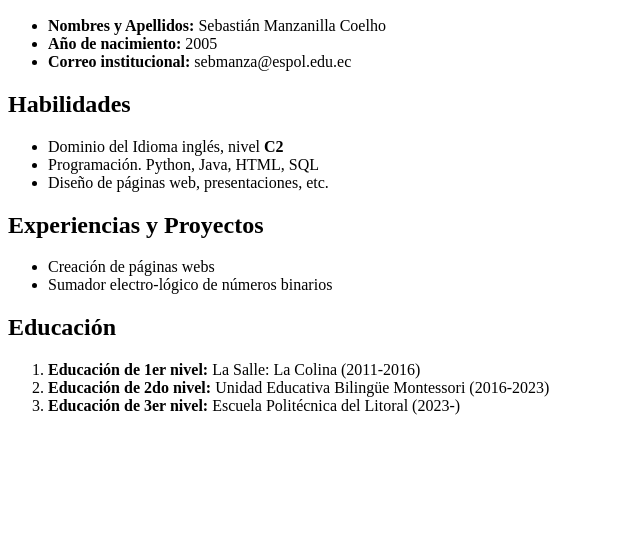
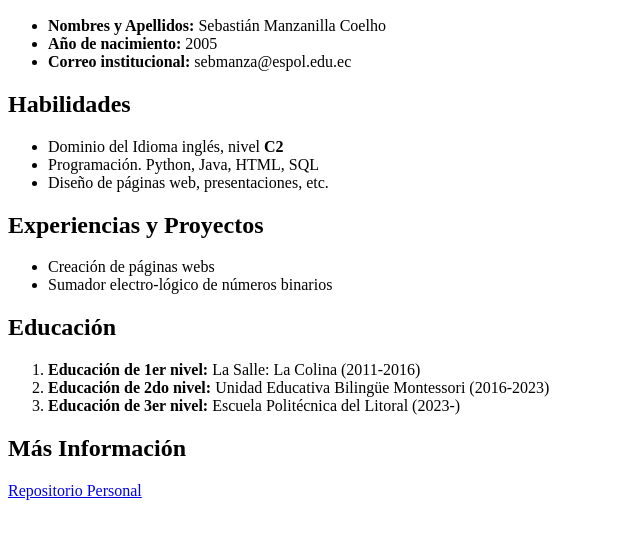
Before and after one commit to ManzanillaSebastian/curriculum, a plain HTML site: page index.html in a window 1280 px wide. Shown: the part 110-648 px from the top of the page, without its empty margins (0-640 px from the left). Drawn offline with Linux system fonts and the light colour scheme.

Commit message:
Agregué la sección "Información Adicional"

```diff
--- a/index.html
+++ b/index.html
@@ -41,6 +41,10 @@
                 <li><strong>Educación de 3er nivel: </strong> Escuela Politécnica del Litoral (2023-)</li>
             </ol>
         </section>
+        <section>
+            <h2>Más Información</h2>
+            <a href="https://github.com/ManzanillaSebastian/ManzanillaSebastian/blob/main/README.md">Repositorio Personal</a>
+        </section>
     </main>
 </body>
 </html>
```
